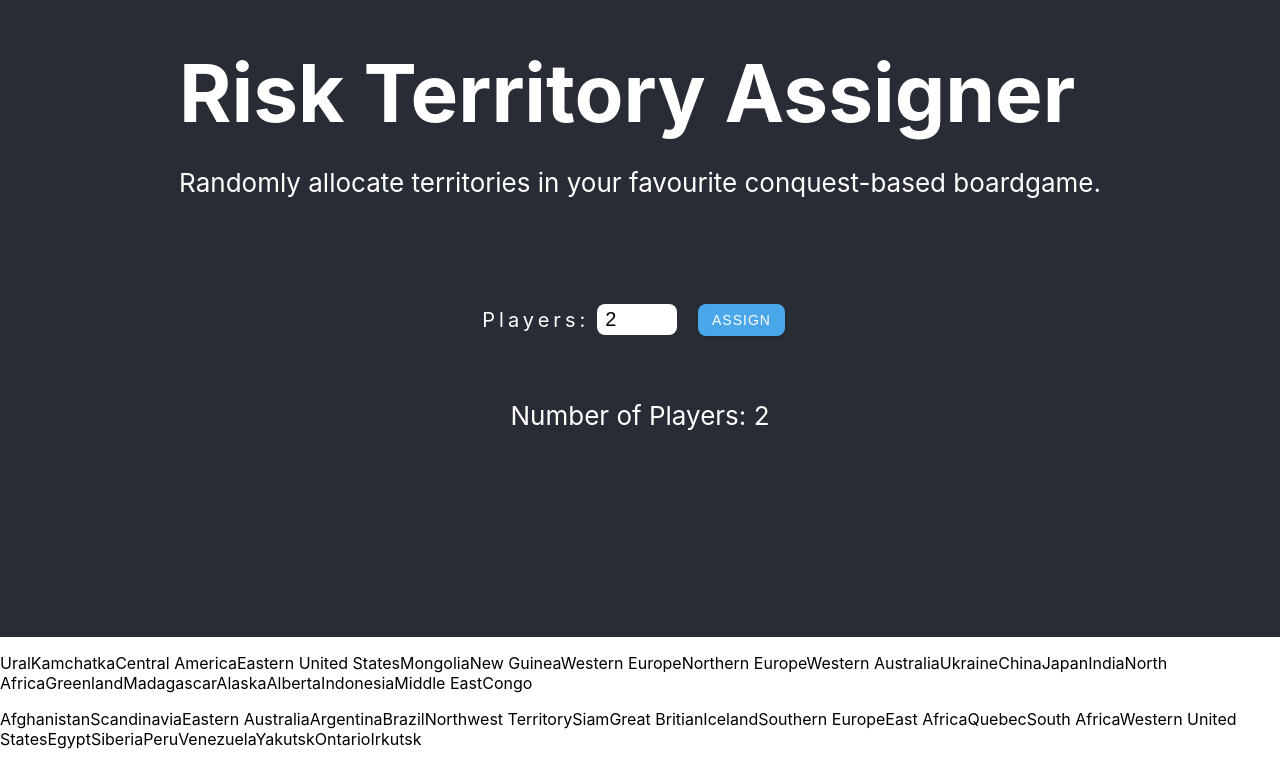
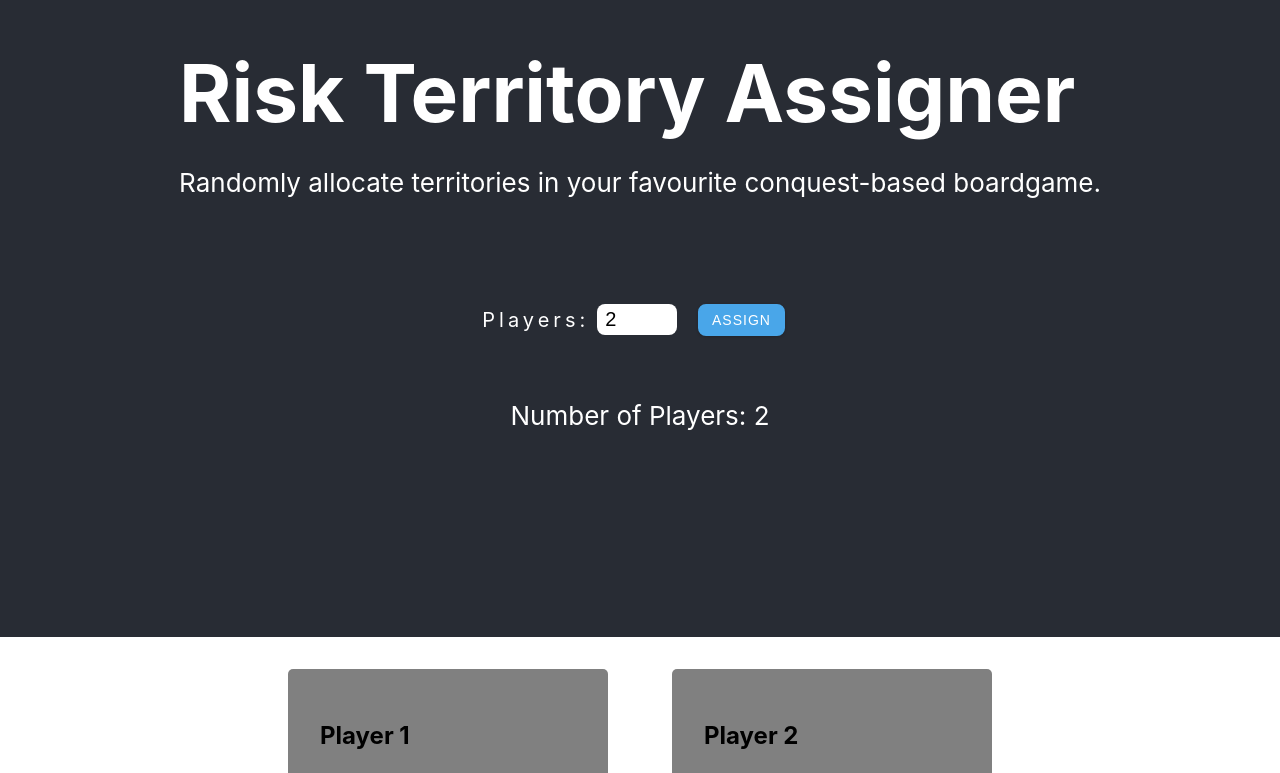
Before and after one commit to squareben1/riskassigner.com, a React (Create React App) app: page / in a window 1280 px wide. Shown: the part 163-936 px from the top of the page. Built offline with nearby package versions, Linux system fonts and the light colour scheme.

Commit message:
feat: displays lists

```diff
--- a/src/components/TerritoryLists/TerritoryList.js
+++ b/src/components/TerritoryLists/TerritoryList.js
@@ -1,9 +1,16 @@
 import React from "react";
 
+import classes from "./TerritoryList.module.css";
+
 const TerritoryList = (props) => {
+  const territories = props.list.map((territory) => {
+    return <li>{territory}</li>;
+  });
+
   return (
-    <div>
-      <p>{props.list}</p>
+    <div className={classes.list}>
+      <h2>Player {props.number}</h2>
+      <ul>{territories}</ul>
     </div>
   );
 };
--- /dev/null
+++ b/src/components/TerritoryLists/TerritoryList.module.css
@@ -0,0 +1,11 @@
+.list {
+    background-color: gray;
+    width: 20%;
+    margin: 2rem;
+    padding: 2rem;
+    border-radius: 5px;
+}
+
+.list li {
+    padding: 2px;
+}
--- a/src/components/TerritoryLists/TerritoryLists.js
+++ b/src/components/TerritoryLists/TerritoryLists.js
@@ -3,16 +3,17 @@ import shuffle from "../../helpers/shuffle";
 import chunkArray from "../../helpers/chunkArray";
 import territoriesArray from "../../helpers/territoriesArray";
 import TerritoryList from "./TerritoryList";
+import classes from "./TerritoryLists.module.css";
 
 const TerritoryLists = (props) => {
   const shuffledArray = shuffle(territoriesArray);
   const chunkedArray = chunkArray(shuffledArray, props.playerNumber);
 
   let lists = chunkedArray.map((chunk, i) => {
-    return <TerritoryList key={i} list={chunk} />;
+    return <TerritoryList key={i} list={chunk} number={i + 1} />;
   });
 
-  return <div>{lists}</div>;
+  return <div className={classes.listsContainer}>{lists}</div>;
 };
 
 export default TerritoryLists;
--- /dev/null
+++ b/src/components/TerritoryLists/TerritoryLists.module.css
@@ -0,0 +1,6 @@
+.listsContainer {
+  display: flex;
+  flex-direction: row;
+  justify-content: center;
+  flex-wrap: wrap;
+}
```
